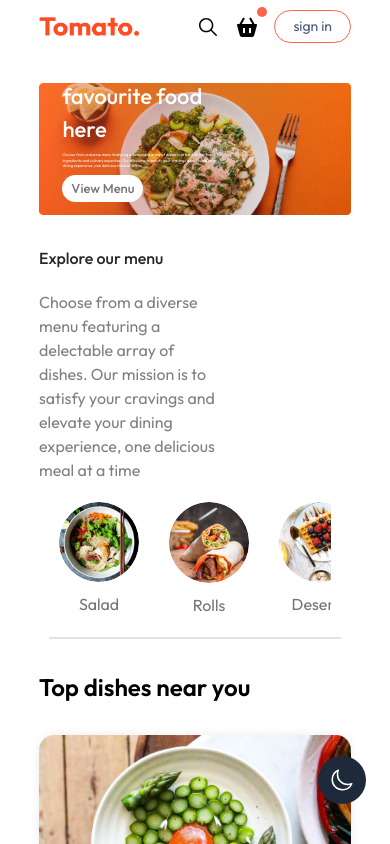
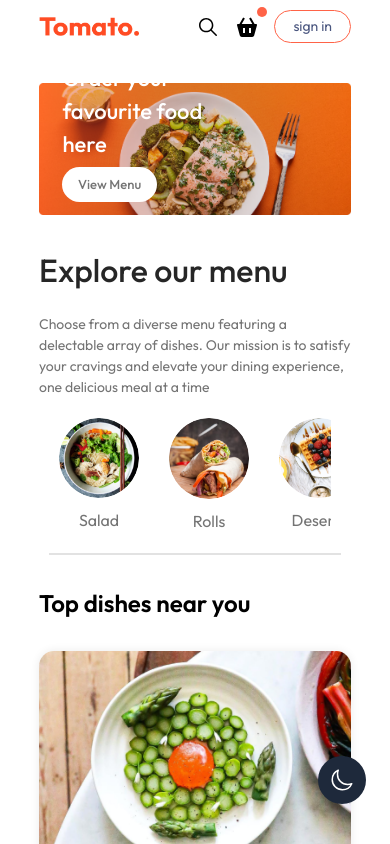
Before and after one commit to PasinduAR/Food-Delivery, a React (Vite) app in the folder frontend/: page / in a window 390 px wide. Shown: the top 844 px of the page. Built offline with nearby package versions, Linux system fonts and the light colour scheme.

Commit message:
food-del responsive

```diff
--- a/frontend/src/components/ExploreMenu/ExploreMenu.jsx
+++ b/frontend/src/components/ExploreMenu/ExploreMenu.jsx
@@ -4,9 +4,9 @@ import { menu_list } from '../../assets/assets'
 
 const ExploreMenu = ({category, setCategory}) => {
   return (
-    <div className=' flex flex-col gap-[20px] dark:text-white ' id='explore-menu'>
-      <h1 className=" text-[#262626] font-medium dark:text-white ">Explore our menu</h1>
-      <p className=' max-w-[60%] text-[#808080] '>Choose from a diverse menu featuring a delectable array of dishes. Our mission is to satisfy your cravings and elevate your dining experience, one delicious meal at a time</p>
+    <div className='flex flex-col gap-[20px] dark:text-white ' id='explore-menu'>
+      <h1 className="text-[32px] text-[#262626] font-medium dark:text-white ">Explore our menu</h1>
+      <p className=" text-[14px] md:text-[16px] max-w-[100%] md:max-w-[60%] text-[#747474]  ">Choose from a diverse menu featuring a delectable array of dishes. Our mission is to satisfy your cravings and elevate your dining experience, one delicious meal at a time</p>
       <div className=" no-scrollbar flex justify-between items-center gap-[30px] text-center mx-[20px] my-[0px] overflow-x-scroll ">
         {menu_list.map((item, index) => {
           return (
--- a/frontend/src/components/Header/Header.jsx
+++ b/frontend/src/components/Header/Header.jsx
@@ -4,10 +4,10 @@ import './Header.css'
 const Header = () => {
   return (
     <div className="h-[34vw] my-[30px] mx-auto bg-[url('/header_img.png')] bg-no-repeat bg-contain relative ">
-      <div className="absolute flex flex-col items-start gap-[1.5vw] max-w-[50%] bottom-[10%] left-[6vw] animate-fadeIn ">
+      <div className="  absolute flex flex-col items-start gap-[1.5vw] max-w-[60%] lg:max-w-[50%] bottom-[10%] left-[6vw] animate-fadeIn ">
         <h2 className=" font-medium text-white text-responsive01">Order your favourite food here</h2>
-        <p className=" text-white text-[1vw]">Choose from a diverse menu featuring a delectable array of dishes crafted with the finest ingredients and culinary expertise. Our mission is to satisfy your cravings and elevate your dining experience, one delicious meal at a time</p>
-        <button className=" border-none text-[#747474] font-medium px-[2.3vw] py-[1vw] bg-white text-responsive02 rounded-[50px] ">View Menu</button>
+        <p className=" hidden md:flex text-white text-[1vw]">Choose from a diverse menu featuring a delectable array of dishes crafted with the finest ingredients and culinary expertise. Our mission is to satisfy your cravings and elevate your dining experience, one delicious meal at a time</p>
+        <button className=" border-none text-[#747474] font-medium md:px-[2.3vw] md:py-[1vw] px-[4vw] py-[2vw] bg-white text-responsive02 rounded-[50px] ">View Menu</button>
       </div>
     </div>
   )
--- a/frontend/src/components/Navbar/Navbar.css
+++ b/frontend/src/components/Navbar/Navbar.css
@@ -32,10 +32,10 @@
 .navbar button:hover {
   background-color: #fff4f2;
 } */
-.active {
+/* .active {
   padding-bottom: 2px;
   border-bottom: 2px solid #49557e;
-}
+} */
 
 /* li {
   cursor: pointer;
@@ -55,7 +55,7 @@
 }  */
 
 /* Responsive */
-@media (max-width: 1050px) {
+/* @media (max-width: 1050px) {
   .navbar .logo {
     width: 140px;
   }
@@ -96,4 +96,4 @@
   .navbar-menu {
     display: none;
   }
-}
+} */
--- a/frontend/src/components/Navbar/Navbar.jsx
+++ b/frontend/src/components/Navbar/Navbar.jsx
@@ -21,11 +21,11 @@ const Navbar = () => {
   return (
     <div className=' px-0 lg:px-[30px] py-[10px] flex justify-between items-center dark:bg-slate-900 dark:text-white '>
       <img src={assets.logo} alt="" className=" lg:w-[150px] w-[100px]" />
-      <ul className=' hidden md:flex list-none text-[16px] gap-[15px] lg:gap-[20px] text-[#49557e] dark:text-white lg:text-[18px] '>
-        <li onClick={() =>setMenu("home") } className={`cursor-pointer ${menu==="home"?"active":""}`}>home</li>
-        <li onClick={() =>setMenu("menu") } className={`cursor-pointer ${menu==="menu"?"active":""}`}>menu</li>
-        <li onClick={() =>setMenu("mobile-app") } className={`cursor-pointer ${menu==="mobile-app"?"active":""}`}>mobile app</li>
-        <li onClick={() =>setMenu("contact-us") } className={`cursor-pointer ${menu==="contact-us"?"active":""}`}>contact us</li>
+      <ul className=' hidden md:flex list-none text-[16px] gap-[17px] lg:gap-[20px] text-[#49557e] dark:text-white lg:text-[18px] '>
+        <li onClick={() =>setMenu("home") } className={`cursor-pointer ${menu==="home"?"pb-[2px] border-b-2 border-[#49557e] ":""}`}>home</li>
+        <li onClick={() =>setMenu("menu") } className={`cursor-pointer ${menu==="menu"?"pb-[2px] border-b-2 border-[#49557e] ":""}`}>menu</li>
+        <li onClick={() =>setMenu("mobile-app") } className={`cursor-pointer ${menu==="mobile-app"?"pb-[2px] border-b-2 border-[#49557e] ":""}`}>mobile app</li>
+        <li onClick={() =>setMenu("contact-us") } className={`cursor-pointer ${menu==="contact-us"?"pb-[2px] border-b-2 border-[#49557e] ":""}`}>contact us</li>
       </ul>
       <div className="flex items-center gap-[15px] lg:gap-[40px]">
         <IoIosSearch className=' text-2xl lg:text-3xl'/>
```
Also changed, not shown: frontend/src/components/ExploreMenu/ExploreMenu.css (+8 -0 lines), frontend/src/components/Header/Header.css (+18 -0 lines).
